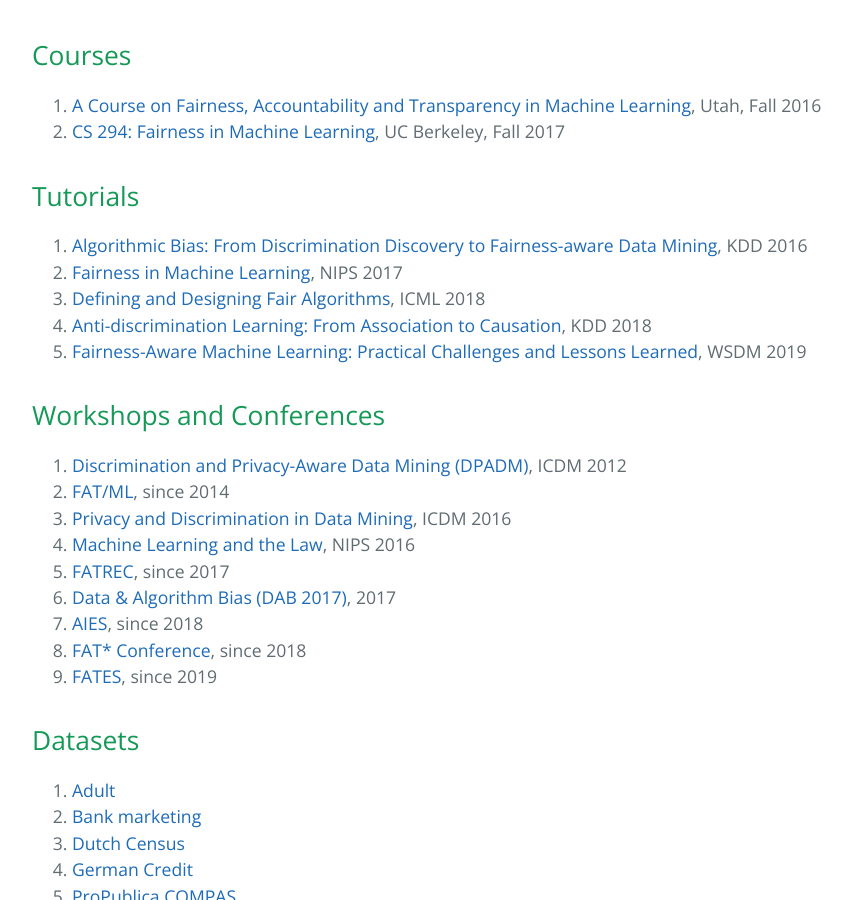
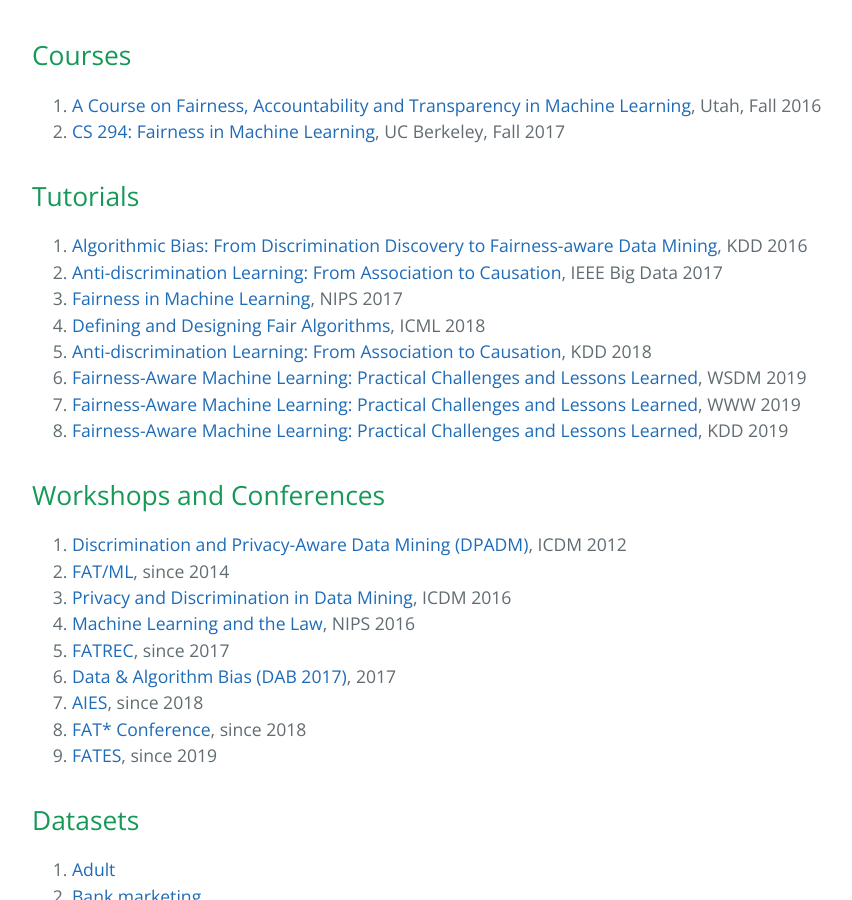
Before and after one commit to minakhan01/FairAI, a Jekyll site: the page built from other.md, in a window 1280 px wide and 900 px high, scrolled down 463 px. Shown: the whole window, without its empty margins (192-1044 px from the left). Built offline with Jekyll 4.4.1, drawn with Linux system fonts in a browser that asks for light colours; our own code applies the rules of GitHub Pages for plain Markdown files.

Commit message:
Add some tutorials to other.md

```diff
--- a/other.md
+++ b/other.md
@@ -12,10 +12,13 @@ layout: default
 ## Tutorials
 
 1. [Algorithmic Bias: From Discrimination Discovery to Fairness-aware Data Mining](francescobonchi.com/algorithmic_bias_tutorial.html), KDD 2016
-2. [Fairness in Machine Learning](http://mrtz.org/nips17), NIPS 2017
-3. [Defining and Designing Fair Algorithms](https://policylab.stanford.edu/projects/defining-and-designing-fair-algorithms.html), ICML 2018
-4. [Anti-discrimination Learning: From Association to Causation](http://csce.uark.edu/~xintaowu/kdd18-tutorial/), KDD 2018
-5. [Fairness-Aware Machine Learning: Practical Challenges and Lessons Learned](https://sites.google.com/view/wsdm19-fairness-tutorial), WSDM 2019
+2. [Anti-discrimination Learning: From Association to Causation](https://cci.drexel.edu/bigdata/bigdata2017/files/Tutorial8.pdf), IEEE Big Data 2017
+3. [Fairness in Machine Learning](http://mrtz.org/nips17), NIPS 2017
+4. [Defining and Designing Fair Algorithms](https://policylab.stanford.edu/projects/defining-and-designing-fair-algorithms.html), ICML 2018
+5. [Anti-discrimination Learning: From Association to Causation](http://csce.uark.edu/~xintaowu/kdd18-tutorial/), KDD 2018
+6. [Fairness-Aware Machine Learning: Practical Challenges and Lessons Learned](https://sites.google.com/view/wsdm19-fairness-tutorial), WSDM 2019
+7. [Fairness-Aware Machine Learning: Practical Challenges and Lessons Learned](https://sites.google.com/view/www19-fairness-tutorial), WWW 2019
+8. [Fairness-Aware Machine Learning: Practical Challenges and Lessons Learned](https://sites.google.com/view/kdd19-fairness-tutorial), KDD 2019
 
 ## Workshops and Conferences
 
```
